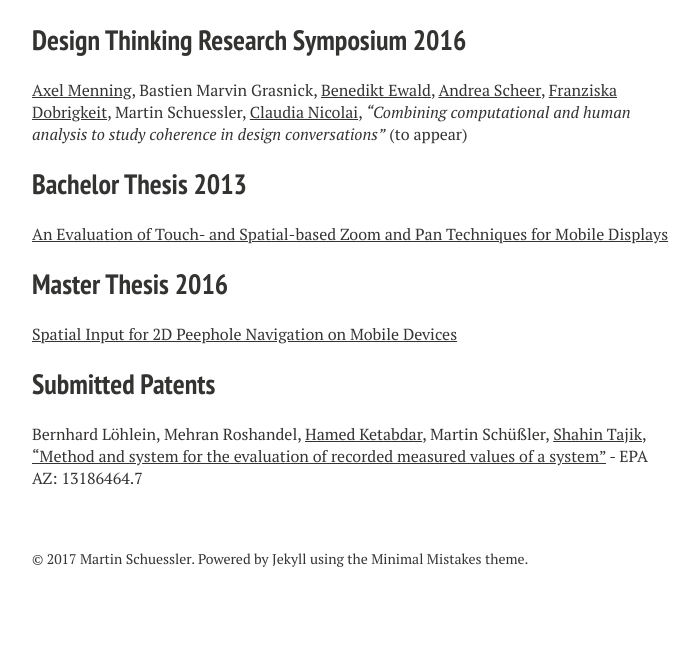
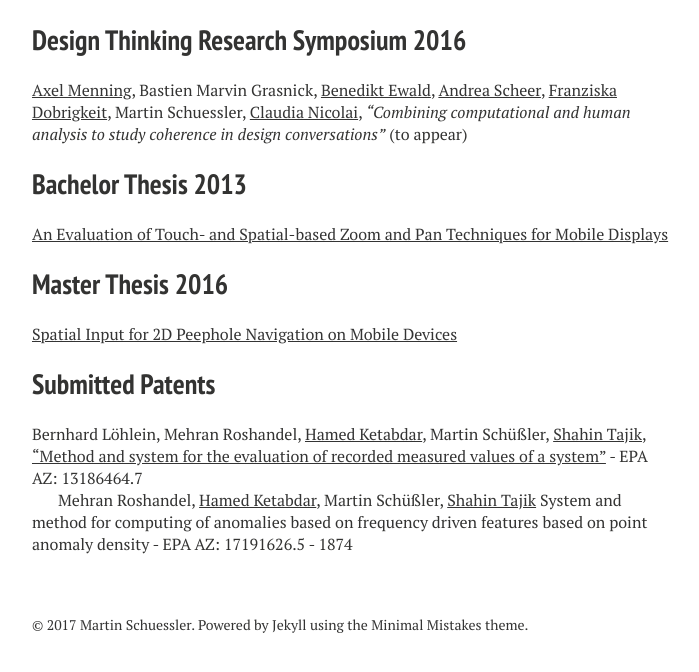
Before and after one commit to mschuessler/mschuessler.github.io, a Jekyll site: the page built from pub/index.md, in a window 1280 px wide and 900 px high, scrolled down 1564 px, cut to the strip 217-889 px from the top of the window. Shown: the whole strip, without its empty margins (288-987 px from the left). Built offline with Jekyll 4.4.1, drawn with Linux system fonts in a browser that asks for light colours; nearby versions of some CDN libraries; before the commit the page ends 2398 px from its top, so only the background shows below that.

Commit message:
Added patent which was submitted this year

```diff
--- a/pub/index.md
+++ b/pub/index.md
@@ -61,3 +61,6 @@ image:
 
 ## Submitted Patents
 Bernhard Löhlein, Mehran Roshandel, [Hamed Ketabdar](https://www.qu.tu-berlin.de/menue/team/partner/hamed_ketabdar/), Martin Schüßler, [Shahin Tajik](http://www.isti.tu-berlin.de/security_in_telecommunications/menue/people/research_assistants/shahin_tajik/), ["Method and system for the evaluation of recorded measured values of a system"](https://data.epo.org/gpi/EP2854045A1-Method-and-system-for-the-evaluation-of-recorded-measured-values-of-a-system) - EPA AZ: 13186464.7
+
+Mehran Roshandel, [Hamed Ketabdar](https://www.qu.tu-berlin.de/menue/team/partner/hamed_ketabdar/), Martin Schüßler, [Shahin Tajik](http://www.isti.tu-berlin.de/security_in_telecommunications/menue/people/research_assistants/shahin_tajik/)
+System and method for computing of anomalies based on frequency driven features based on point anomaly density - EPA AZ: 17191626.5 - 1874
```
